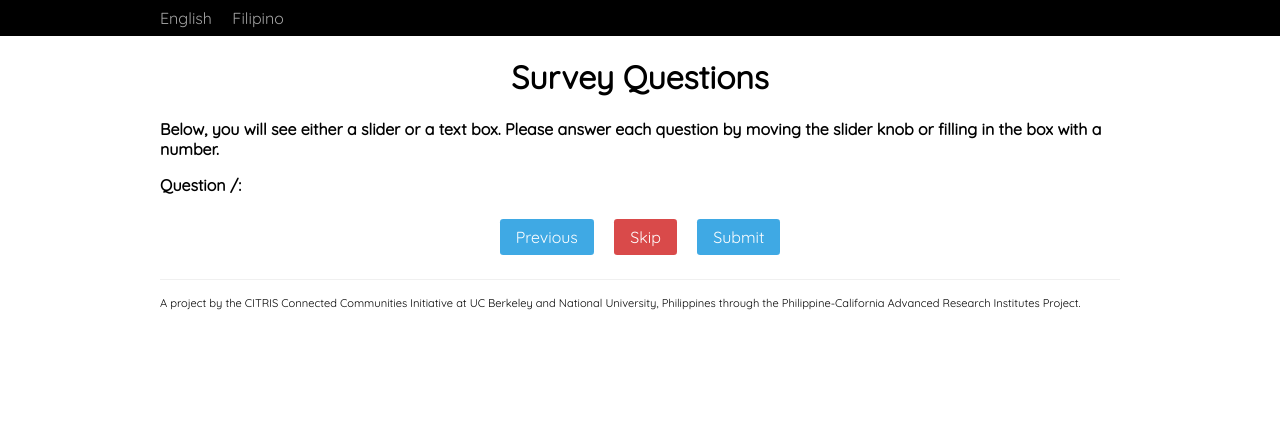
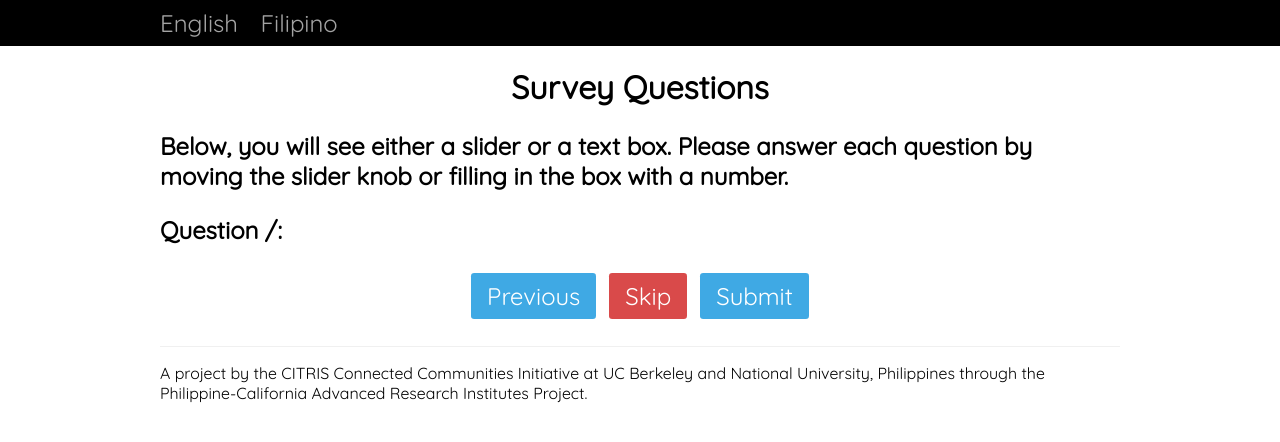
Before and after one commit to BerkeleyAutomation/malasakit, a Django app: page /en/quantitative-questions/ in a window 1280 px wide. Shown: the top 442 px of the page. Run offline with Django 3.2, Linux system fonts and the light colour scheme; data that the repository does not hold is empty; style sheets or scripts are compiled from the project's sources; parts of the project's set-up code (start-up, migrations or seed data) failed here and were passed over.

Commit message:
Increased font sizes

```diff
--- a/malasakit-django/pcari/static/css/forms.less
+++ b/malasakit-django/pcari/static/css/forms.less
@@ -1,3 +1,5 @@
+@breakpoint: 568px;
+
 .range-container {
   display: flex;
   flex-flow: row wrap;
@@ -21,6 +23,9 @@
   text-align: left;
   order: 1;
   padding-right: 1rem;
+  @media all and (min-width: @breakpoint) {
+    text-align: right;
+  }
 }
 
 .right-anchor {
@@ -28,6 +33,9 @@
   text-align: right;
   order: 3;
   padding-left: 1rem;
+  @media all and (min-width: @breakpoint) {
+    text-align: left;
+  }
 }
 
 button {
@@ -35,7 +43,6 @@
   border-radius: 0.2rem;
   padding: 0.5rem 1rem;
   transition-duration: 0.5s;
-  font-size: 1rem;
   &:active {
     outline: none;
   }
@@ -44,18 +51,17 @@
   }
 }
 
-@media all and (max-width: 568px) {
-  input[type=range] {
+@media all and (max-width: @breakpoint) {
+  input[type="range"] {
     flex-basis: 100%;
     padding: 0.5rem 1rem;
   }
 
   .left-anchor, .right-anchor {
     flex-basis: 50%;
-    font-size: 0.8rem;
   }
 
-  input[type=range], .left-anchor, .right-anchor {
+  input[type="range"], .left-anchor, .right-anchor {
     order: 0;
   }
 }
@@ -66,7 +72,7 @@
   border-radius: 0.2rem;
 }
 
-input[type=range] {
+input[type="range"] {
   -webkit-appearance: none;
 
   &:focus {
@@ -104,15 +110,13 @@
   }
 }
 
-input[type=number], input[type=text], select {
+input[type="number"], input[type="text"], select {
   margin: 0.5rem auto;
-  padding: 0 0.5rem;
-  width: 10rem;
-  height: 35px;
+  padding: 0.5rem;
+  min-width: 10rem;
   overflow: hidden;
   background: solid white;
   border: 1px solid goldenrod;
-  font-size: medium;
 }
 
 textarea {
@@ -121,5 +125,4 @@
   height: 10rem;
   border: 1px solid goldenrod;
   resize: none;
-  font-size: 1rem;
 }
--- a/malasakit-django/pcari/static/css/main.less
+++ b/malasakit-django/pcari/static/css/main.less
@@ -18,10 +18,6 @@
   max-width: 100%;
   margin: 0 auto;
   display: block;
-}
-
-.instructions {
-  font-weight: bold;
 }
 
 a {
@@ -88,7 +84,7 @@
   padding-left: 0;
   li {
     display: inline-block;
-    margin: 0.5rem;
+    margin: 0.2rem;
   }
 }
 
@@ -96,13 +92,13 @@
   padding: 0.5rem 1rem;
   border: 1px solid black;
   transition-duration: 0.5s;
-  font-size: 1.3rem;
   a {
     color: black;
   }
   &:hover {
     a {
       color: white;
+      text-decoration: none;
     }
     background-color: goldenrod;
   }
@@ -134,7 +130,6 @@
 }
 
 #footnote {
-  font-size: 0.7rem;
   margin: 1rem 0;
 }
 
@@ -211,10 +206,6 @@
   padding: 0 0.4rem;
 }
 
-p#progression {
-  font-weight: bold;
-}
-
 .boxed {
   border: 1px solid goldenrod;
   padding: 1rem;
--- a/malasakit-django/pcari/static/css/typography.less
+++ b/malasakit-django/pcari/static/css/typography.less
@@ -1,3 +1,5 @@
+@import 'forms';
+
 // Vietnamese
 @font-face {
   font-family: 'Quicksand';
@@ -29,6 +31,30 @@
   font-family: 'Quicksand', sans-serif;
 }
 
+.left-anchor, .right-anchor, #footnote {
+  font-size: small;
+  @media all and (min-width: @breakpoint) {
+    font-size: medium;
+  }
+}
+
+button, .nav-button {
+  font-size: large;
+}
+
+textarea {
+  font-size: medium;
+}
+
+@media all and (min-width: @breakpoint) {
+  p, ul, ol, div, a, blockquote, input, select, textarea, button {
+    font-size: x-large;
+  }
+  h1, h2 {
+    font-size: xx-large;
+  }
+}
+
 tt, code, pre {
   font-family: monospace;
 }
--- a/malasakit-django/pcari/templates/quantitative-questions.html
+++ b/malasakit-django/pcari/templates/quantitative-questions.html
@@ -139,13 +139,17 @@
 
 {% block content %}
   <p class="instructions">
-    {% blocktrans trimmed %}
-      Below, you will see either a slider or a text box.
-      Please answer each question by moving the slider knob or filling in the box with a number.
-    {% endblocktrans %}
+    <strong>
+      {% blocktrans trimmed %}
+        Below, you will see either a slider or a text box.
+        Please answer each question by moving the slider knob or filling in the box with a number.
+      {% endblocktrans %}
+    </strong>
   </p>
   <p id="progression">
-    {% trans 'Question' %} <span id="progression-numerator"></span>/<span id="progression-denominator"></span>:
+    <strong>
+      {% trans 'Question' %} <span id="progression-numerator"></span>/<span id="progression-denominator"></span>:
+    </strong>
   </p>
   <p id="prompt"></p>
   <div id="answer"></div>
```
